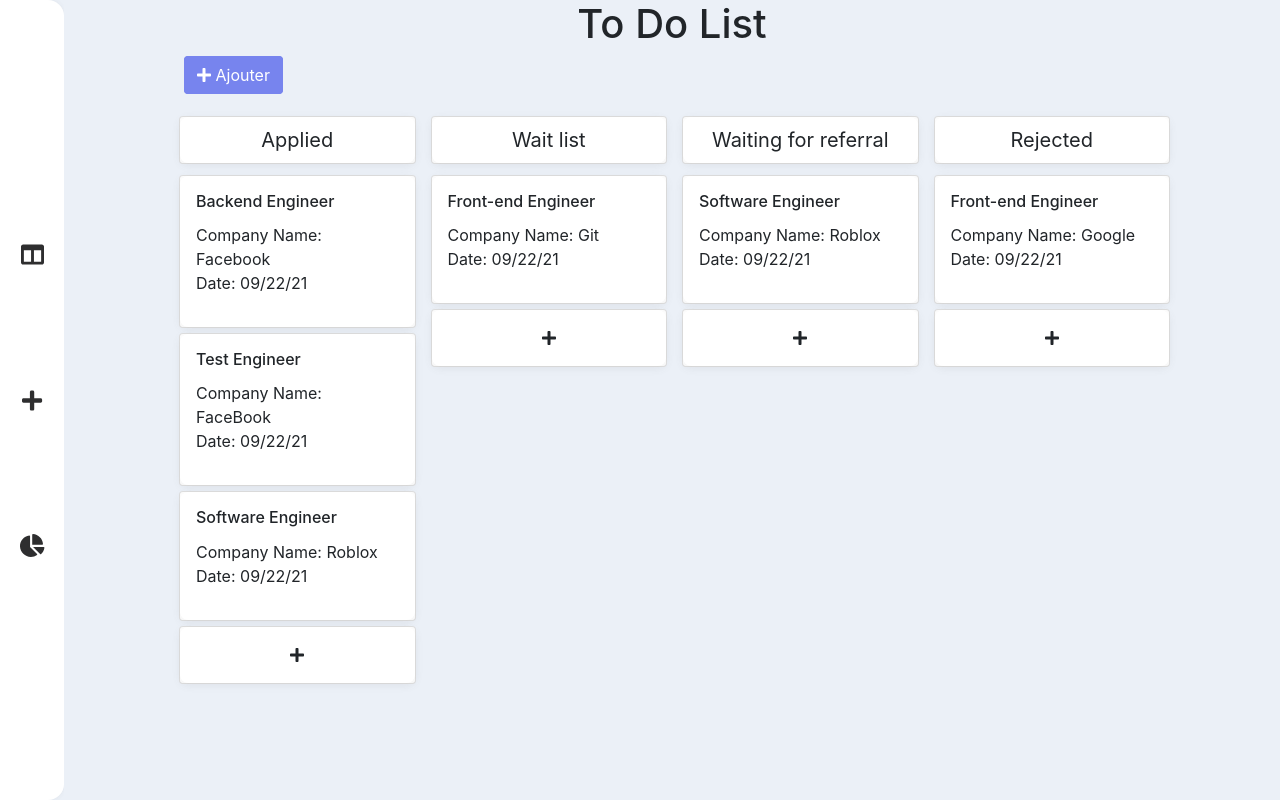
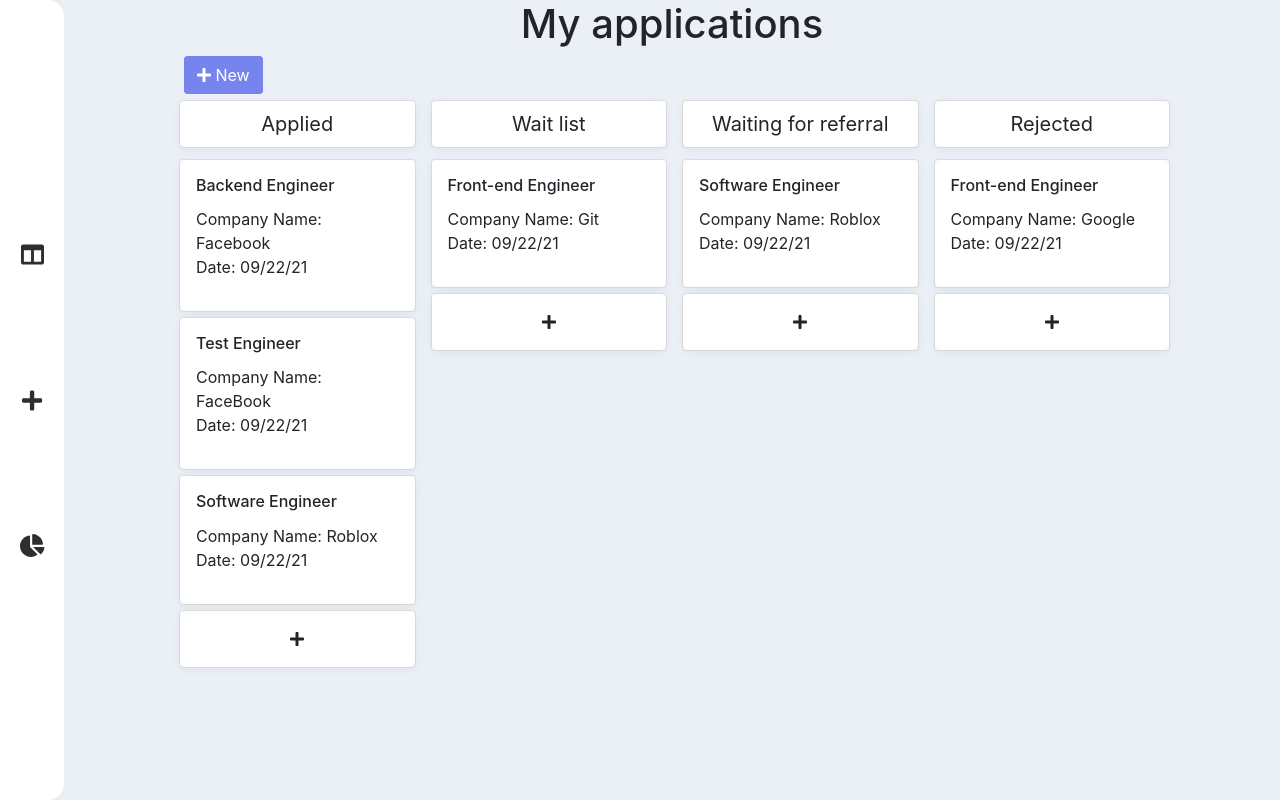
Before and after one commit to prithvish-doshi-17/application-tracking-system, a React (Create React App) app in the folder frontend/: page / in a window 1280 px wide. Built offline with nearby package versions, Linux system fonts and the light colour scheme.

Commit message:
change css and html

```diff
--- a/frontend/src/App.js
+++ b/frontend/src/App.js
@@ -20,10 +20,10 @@ export default class App extends React.Component {
       <Sidebar />
       <div className="main">
         <div className="content">
-          <h1 className="text-center">To Do List</h1>
-          <div className="mb-3">
-            <span className="btn-icon">
-              <button className="btn btn-danger btn-icon"><i className="fas fa-plus"></i>&nbsp;Ajouter</button>
+          <h1 className="text-center">My applications</h1>
+          <div className="">
+            <span className="btn-icon ">
+              <button className="btn btn-danger btn-icon"><i className="fas fa-plus"></i>&nbsp;New</button>
             </span>
           </div>
           <CardBoard/>
--- a/frontend/src/card/CardBoard.js
+++ b/frontend/src/card/CardBoard.js
@@ -51,7 +51,7 @@ export default class CardBoard extends Component {
 
         let result = this.groupApplication(application_list);
         let card_titles = this.createCardTitle(result);
-        let card_class = this.createCardClaee(result);
+        let card_class = this.createCardClass(result);
         this.state = {
             card_titles: card_titles,
             card_class: card_class,
@@ -73,7 +73,7 @@ export default class CardBoard extends Component {
         })
     }
 
-    createCardClaee(applications) {
+    createCardClass(applications) {
         return applications.reduce((pv, v) => {
             let app_class = <div className="col" key={v.title + "_class"} id={v.title + "_class"}>
                 {v.applications.reduce((pv, v) => {
--- a/frontend/src/card/CardEdit.js
+++ b/frontend/src/card/CardEdit.js
@@ -18,7 +18,7 @@ export default class CardEdit extends Component {
                 <Modal.Body>
                     <div className="form-group">
                         <label htmlFor="job_title" className="col-form-label">Job Title</label>
-                        <input type="text" className="form-control" id="job_title" value={this.props.application.jobTitle}/>
+                        <input type="text" className="form-control" id="job_title" defaultValue={this.props.application.jobTitle}/>
                     </div>
                     <div className="form-group">
                         <label htmlFor="Date" className="col-form-label">Date</label>
--- a/frontend/src/static/App.css
+++ b/frontend/src/static/App.css
@@ -170,6 +170,3 @@ input:focus-visible {
   max-width: calc(100% / 3);
   margin: auto;
 }
-.btn-icon{
-  display: flex;
-}
```
